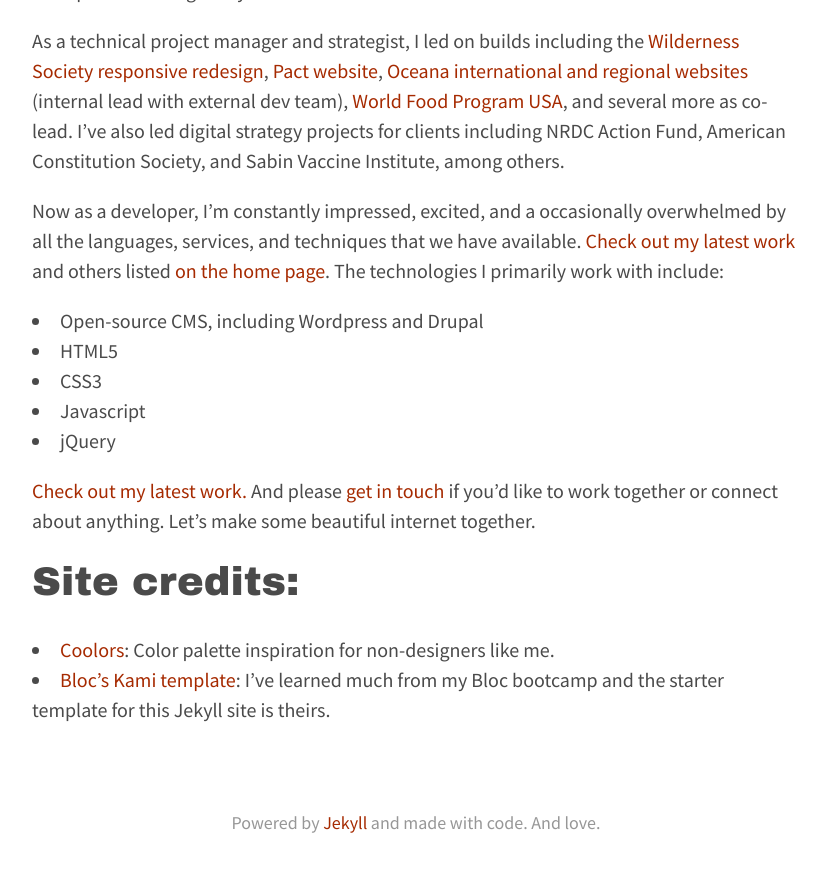
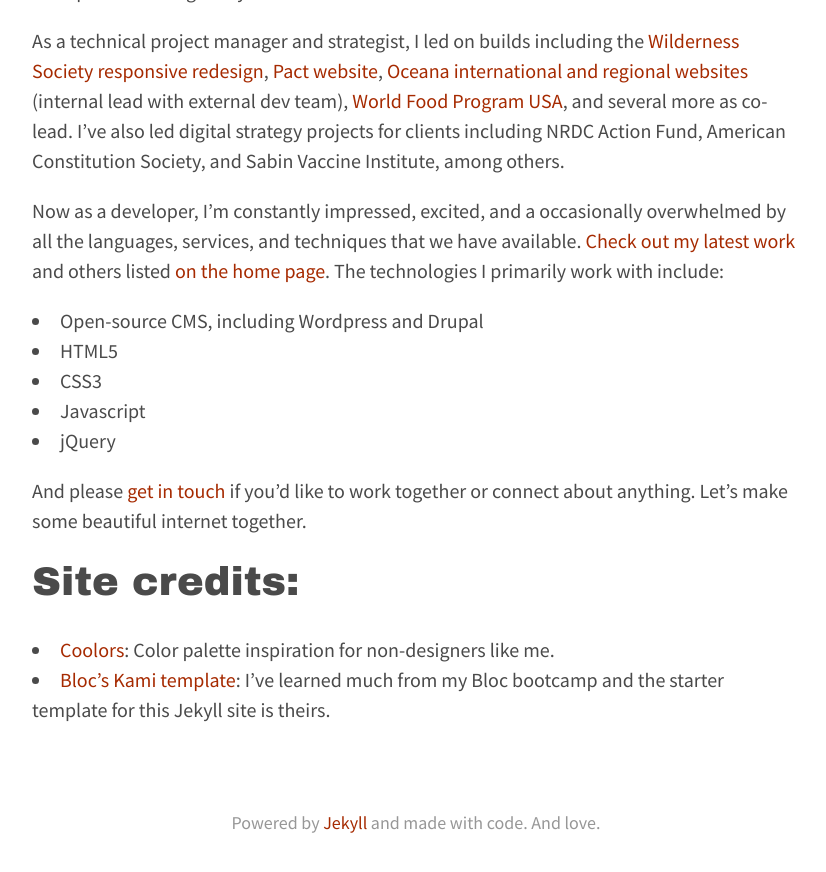
Before and after one commit to Bloc/portfolio-kami, a Jekyll site: the page built from about.md, in a window 1280 px wide and 900 px high, scrolled down 747 px. Shown: the top 872 px of the window, without its empty margins (224-1050 px from the left). Built offline with Jekyll 4.4.1, drawn with Linux system fonts in a browser that asks for light colours; nearby versions of some CDN libraries; some web fonts are replaced.

Commit message:
broken link on About;

```diff
--- a/about.md
+++ b/about.md
@@ -11,7 +11,7 @@
 
 As a technical project manager and strategist, I led on builds including the [Wilderness Society responsive redesign](http://wilderness.org), [Pact website](http://pactworld.org/), [Oceana international and regional websites](http://oceana.org) (internal lead with external dev team), [World Food Program USA](http://wfpusa.org/), and several more as co-lead. I've also led digital strategy projects for clients including NRDC Action Fund, American Constitution Society, and Sabin Vaccine Institute, among others.
 
-Now as a developer, I'm constantly impressed, excited, and a occasionally overwhelmed by all the languages, services, and techniques that we have available. [Check out my latest work](/portfolio/phbpa/) and others listed [on the home page](/). The technologies I primarily work with include:
+Now as a developer, I'm constantly impressed, excited, and a occasionally overwhelmed by all the languages, services, and techniques that we have available. [Check out my latest work](/work/phbpa/) and others listed [on the home page](/). The technologies I primarily work with include:
 
 - Open-source CMS, including Wordpress and Drupal
 - HTML5
@@ -19,7 +19,7 @@
 - Javascript
 - jQuery
 
-[Check out my latest work.](/portfolio/phbpa/) And please [get in touch](/contact) if you'd like to work together or connect about anything. Let's make some beautiful internet together.
+And please [get in touch](/contact) if you'd like to work together or connect about anything. Let's make some beautiful internet together.
 
 ## Site credits:
 
```
